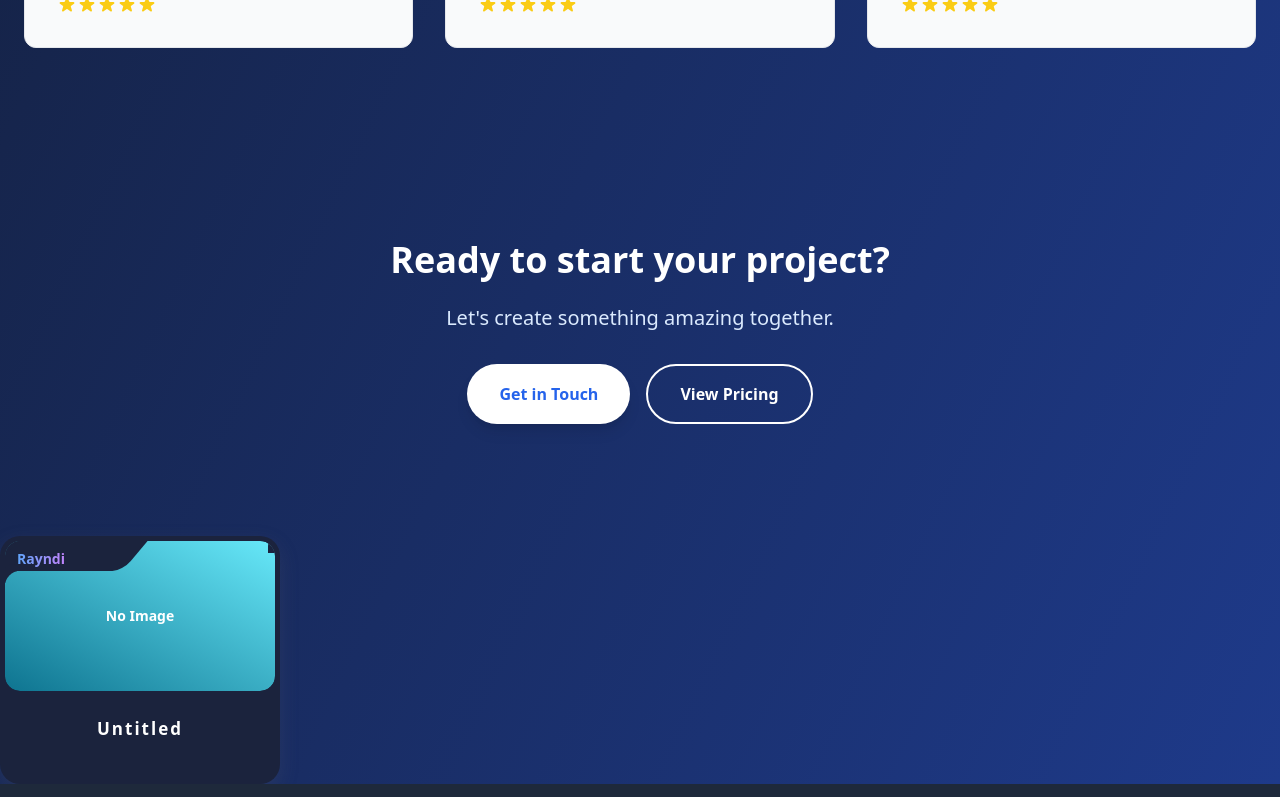
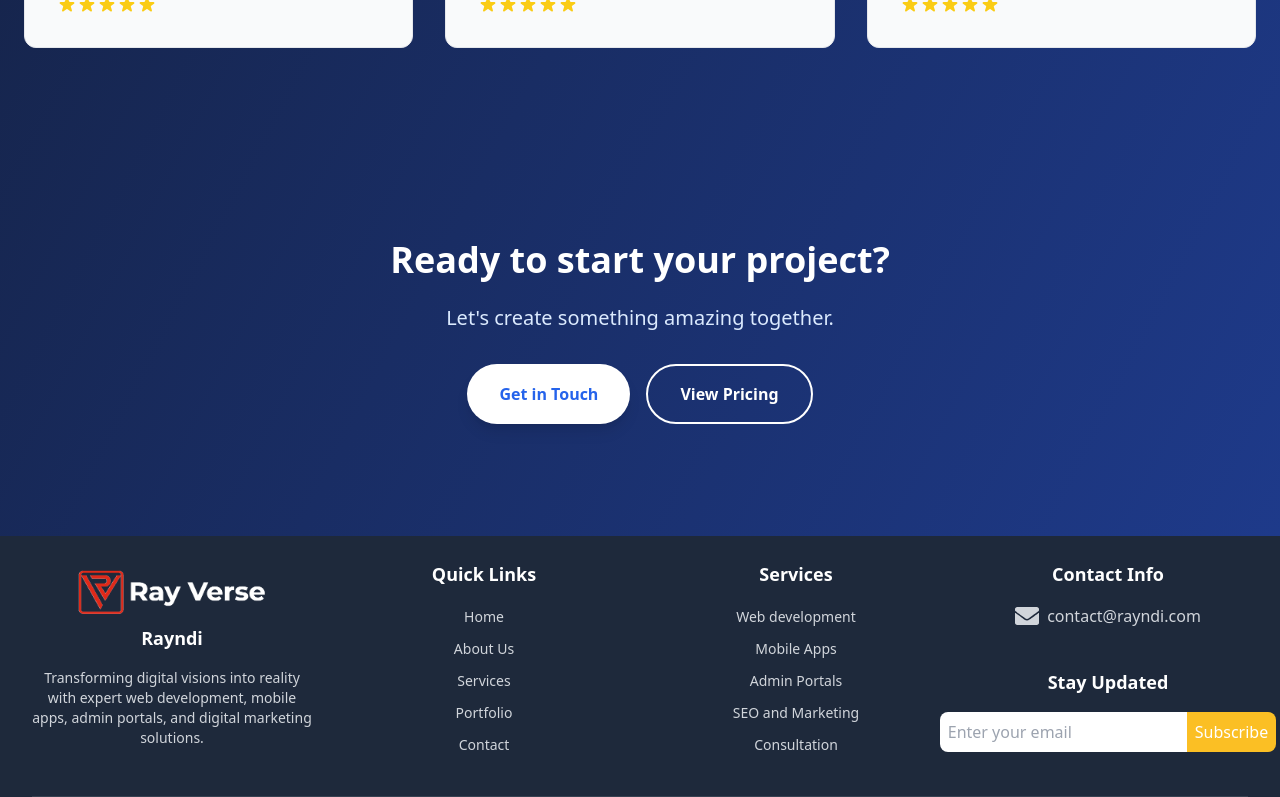
Before and after one commit to somu46/rayndi, a React (Create React App) app: page /work in a window 1280 px wide. Shown: the part 2000-2797 px from the top of the page. Built offline with nearby package versions, Linux system fonts and the light colour scheme.

Commit message:
`Updated background gradient colors in Services and Work pages`

```diff
--- a/src/Pages/Services/Services.jsx
+++ b/src/Pages/Services/Services.jsx
@@ -128,7 +128,7 @@
   };
 
   return (
-    <div className="min-h-screen bg-gradient-to-br from-gray-900 via-purple-900 to-indigo-900 text-white">
+    <div className="min-h-screen bg-gradient-to-br from-purple-900 via-[#152242] to-indigo-900 text-white">
       {/* Animated Background Elements */}
       <div className="fixed inset-0 overflow-hidden">
         {[...Array(10)].map((_, i) => (
--- a/src/Pages/Work/Work.jsx
+++ b/src/Pages/Work/Work.jsx
@@ -289,7 +289,7 @@
           </motion.div>
         </div>
       </section>
-      <ProjectsCard/>
+
     </div>
   );
 };
```
